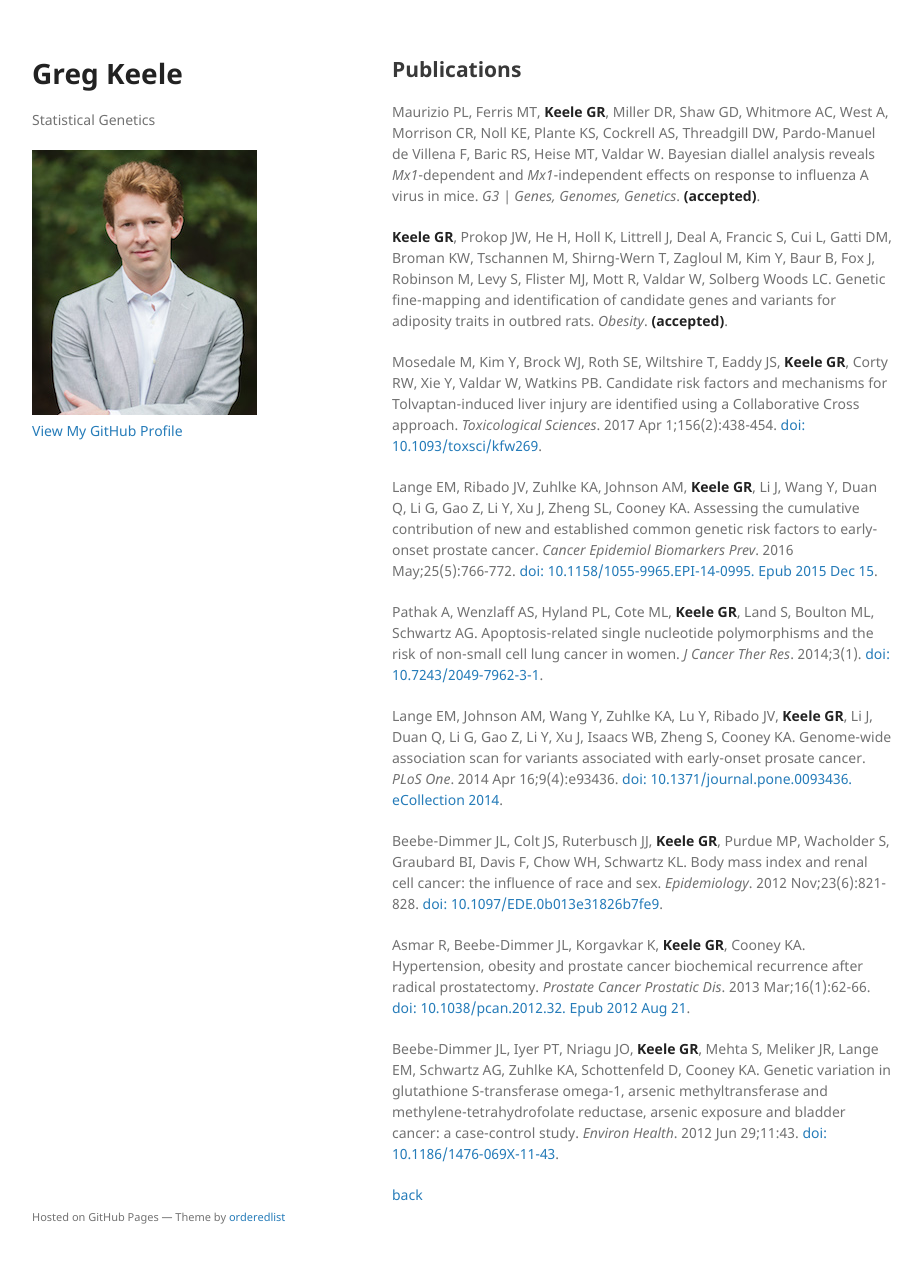
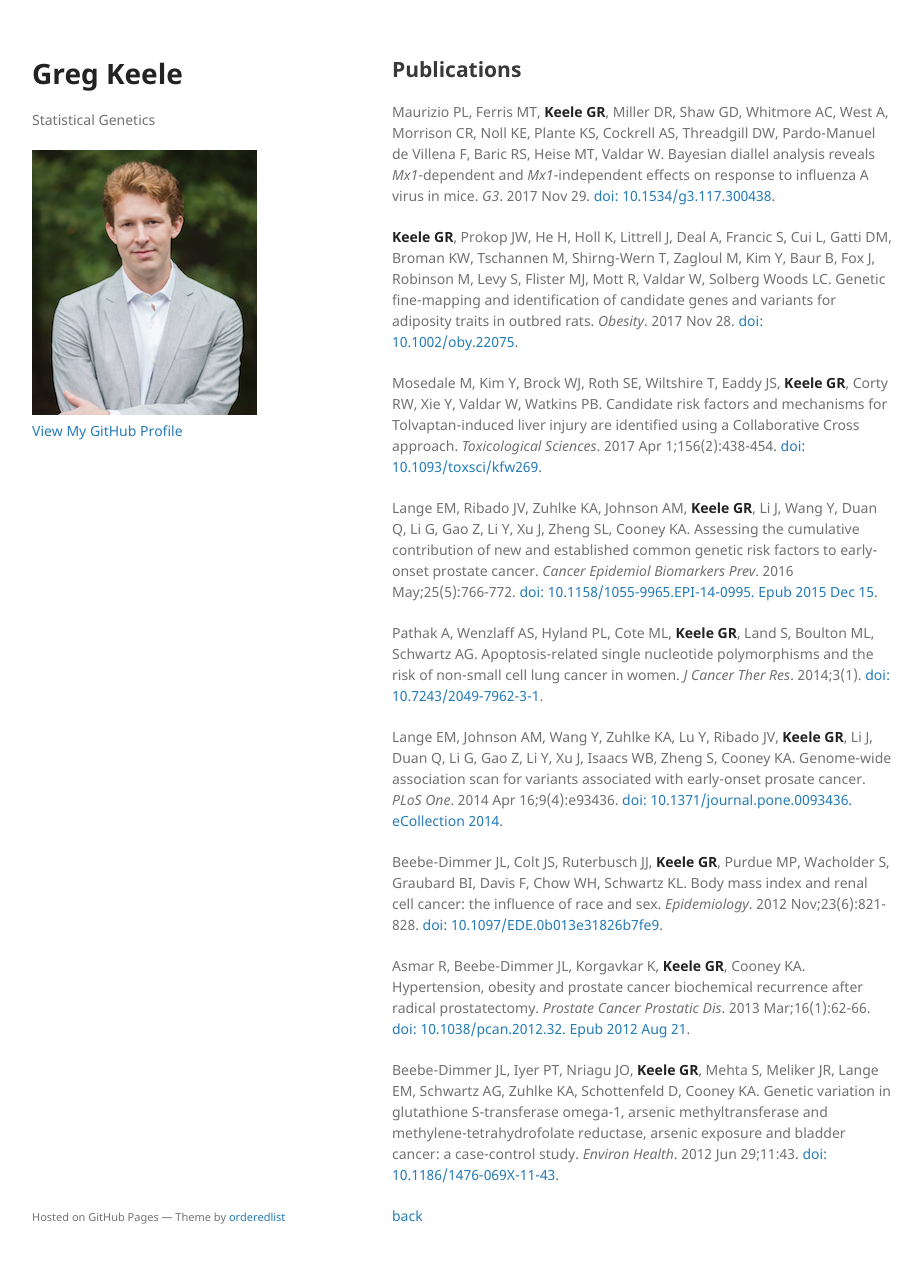
Before and after one commit to gkeele/gkeele.github.io, a Jekyll site: the page built from publications.md, in a window 1280 px wide and 1296 px high. Shown: the top 1263 px of the window, without its empty margins (178-1100 px from the left). Built offline with Jekyll 4.4.1, drawn with Linux system fonts in a browser that asks for light colours; our own code applies the rules of GitHub Pages for plain Markdown files.

Commit message:
Updated publications

```diff
--- a/publications.md
+++ b/publications.md
@@ -4,9 +4,9 @@ layout: default
 
 ## Publications
 
-Maurizio PL, Ferris MT, **Keele GR**, Miller DR, Shaw GD, Whitmore AC, West A, Morrison CR, Noll KE, Plante KS, Cockrell AS, Threadgill DW, Pardo-Manuel de Villena F, Baric RS, Heise MT, Valdar W. Bayesian diallel analysis reveals *Mx1*-dependent and *Mx1*-independent effects on response to influenza A virus in mice. *G3 &#124; Genes, Genomes, Genetics*. **(accepted)**.
+Maurizio PL, Ferris MT, **Keele GR**, Miller DR, Shaw GD, Whitmore AC, West A, Morrison CR, Noll KE, Plante KS, Cockrell AS, Threadgill DW, Pardo-Manuel de Villena F, Baric RS, Heise MT, Valdar W. Bayesian diallel analysis reveals *Mx1*-dependent and *Mx1*-independent effects on response to influenza A virus in mice. *G3*. 2017 Nov 29. [doi: 10.1534/g3.117.300438](https://www.ncbi.nlm.nih.gov/pubmed/29187420).
 
-**Keele GR**, Prokop JW, He H, Holl K, Littrell J, Deal A, Francic S, Cui L, Gatti DM, Broman KW, Tschannen M, Shirng-Wern T, Zagloul M, Kim Y, Baur B, Fox J, Robinson M, Levy S, Flister MJ, Mott R, Valdar W, Solberg Woods LC. Genetic fine-mapping and identification of candidate genes and variants for adiposity traits in outbred rats. *Obesity*. **(accepted)**.
+**Keele GR**, Prokop JW, He H, Holl K, Littrell J, Deal A, Francic S, Cui L, Gatti DM, Broman KW, Tschannen M, Shirng-Wern T, Zagloul M, Kim Y, Baur B, Fox J, Robinson M, Levy S, Flister MJ, Mott R, Valdar W, Solberg Woods LC. Genetic fine-mapping and identification of candidate genes and variants for adiposity traits in outbred rats. *Obesity*. 2017 Nov 28. [doi: 10.1002/oby.22075](https://www.ncbi.nlm.nih.gov/pubmed/29193816).
 
 Mosedale M, Kim Y, Brock WJ, Roth SE, Wiltshire T, Eaddy JS, **Keele GR**, Corty RW, Xie Y, Valdar W, Watkins PB. Candidate risk factors and mechanisms for Tolvaptan-induced liver injury are identified using a Collaborative Cross approach. *Toxicological Sciences*. 2017 Apr 1;156(2):438-454. [doi: 10.1093/toxsci/kfw269](https://academic.oup.com/toxsci/article/156/2/438/2938083).
 
```
